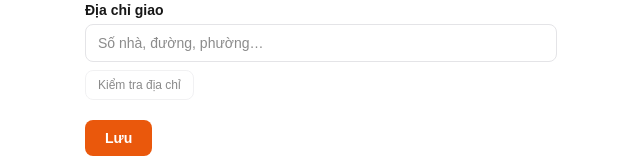
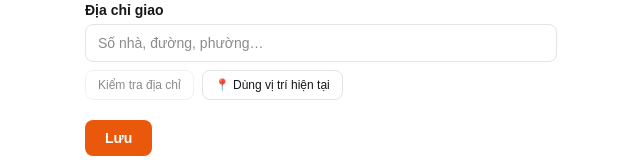
Before and after one commit to dang1412/platelyai, a Next.js app in the folder app/: page /profile in a window 1280 px wide. Shown: the part 310-470 px from the top of the page, without its empty margins (319-959 px from the left). Built offline with nearby package versions, Linux system fonts and the light colour scheme; no server answers.

Commit message:
feat(profile): nút 'Dùng vị trí hiện tại' ở địa chỉ — GPS hoặc geocode text, bấm sau thắng

```diff
--- a/app/src/app/profile/page.tsx
+++ b/app/src/app/profile/page.tsx
@@ -20,10 +20,13 @@ export default function ProfilePage() {
   const [address, setAddress] = useState("");
   const [showErrors, setShowErrors] = useState(false);
 
-  // Kết quả geocode địa chỉ (toạ độ lưu kèm để prefill mang sẵn gate bán kính).
+  // Toạ độ lưu kèm địa chỉ (để prefill mang sẵn gate bán kính). Nguồn: từ địa chỉ text
+  // (geocode) hoặc vị trí hiện tại (GPS). Bấm nút nào sau thì toạ độ đó thắng.
   const [geo, setGeo] = useState<LatLng | null>(null);
+  const [geoSource, setGeoSource] = useState<"address" | "current" | null>(null);
   const [geoErr, setGeoErr] = useState<string | null>(null);
   const [checking, setChecking] = useState(false);
+  const [locating, setLocating] = useState(false);
 
   // Trạng thái lưu.
   const [saving, setSaving] = useState(false);
@@ -45,19 +48,23 @@ export default function ProfilePage() {
       .finally(() => setLoaded(true));
   }, []);
 
-  // Đổi địa chỉ → toạ độ cũ không còn đúng, reset.
+  // Đổi địa chỉ text → toạ độ suy ra từ text không còn đúng, reset. Giữ toạ độ GPS (vị trí
+  // hiện tại) vì nó độc lập với text.
   const onAddressChange = (value: string) => {
     setAddress(value);
+    if (geoSource !== "current") {
       setGeo(null);
+      setGeoSource(null);
+    }
     setGeoErr(null);
     setSaved(false);
   };
 
+  // Lấy toạ độ TỪ ĐỊA CHỈ TEXT qua geocode.
   const checkAddress = async () => {
     const q = address.trim();
     if (!q) return;
     setChecking(true);
-    setGeo(null);
     setGeoErr(null);
     try {
       const res = await fetch(`/api/geocode?q=${encodeURIComponent(q)}`);
@@ -67,11 +74,40 @@ export default function ProfilePage() {
         return;
       }
       setGeo((await res.json()) as LatLng);
+      setGeoSource("address");
+      setSaved(false);
     } catch {
       setGeoErr("Lỗi mạng khi kiểm tra địa chỉ.");
     } finally {
       setChecking(false);
     }
+  };
+
+  // Lấy toạ độ TỪ VỊ TRÍ HIỆN TẠI qua trình duyệt (GPS).
+  const useCurrentLocation = () => {
+    if (typeof navigator === "undefined" || !navigator.geolocation) {
+      setGeoErr("Trình duyệt không hỗ trợ định vị.");
+      return;
+    }
+    setLocating(true);
+    setGeoErr(null);
+    navigator.geolocation.getCurrentPosition(
+      (pos) => {
+        setGeo({ lat: pos.coords.latitude, lng: pos.coords.longitude });
+        setGeoSource("current");
+        setSaved(false);
+        setLocating(false);
+      },
+      (err) => {
+        setGeoErr(
+          err.code === err.PERMISSION_DENIED
+            ? "Bạn đã từ chối quyền vị trí."
+            : "Không lấy được vị trí hiện tại.",
+        );
+        setLocating(false);
+      },
+      { enableHighAccuracy: true, timeout: 8000, maximumAge: 5 * 60_000 },
+    );
   };
 
   const phoneError = phone.trim() !== "" && !PHONE_RE.test(phone.trim());
@@ -152,18 +188,34 @@ export default function ProfilePage() {
               className={inputClass}
             />
             <div className="mt-2 flex flex-col gap-1">
+              <div className="flex flex-wrap gap-2">
                 <button
                   type="button"
                   onClick={checkAddress}
                   disabled={checking || address.trim() === ""}
-                className="self-start rounded-lg border border-border px-3 py-1.5 text-xs font-medium text-foreground hover:bg-surface-muted disabled:cursor-not-allowed disabled:opacity-50"
+                  className="rounded-lg border border-border px-3 py-1.5 text-xs font-medium text-foreground hover:bg-surface-muted disabled:cursor-not-allowed disabled:opacity-50"
                 >
                   {checking ? "Đang kiểm tra…" : "Kiểm tra địa chỉ"}
                 </button>
+                <button
+                  type="button"
+                  onClick={useCurrentLocation}
+                  disabled={locating}
+                  className="rounded-lg border border-border px-3 py-1.5 text-xs font-medium text-foreground hover:bg-surface-muted disabled:cursor-not-allowed disabled:opacity-50"
+                >
+                  {locating ? "Đang lấy vị trí…" : "📍 Dùng vị trí hiện tại"}
+                </button>
+              </div>
               {geoErr && <p className={errClass}>{geoErr}</p>}
               {geo && (
                 <p className="text-xs text-success">
-                  ✓ Đã xác định toạ độ ·{" "}
+                  ✓ Đã có toạ độ{" "}
+                  {geoSource === "current"
+                    ? "(vị trí hiện tại)"
+                    : geoSource === "address"
+                      ? "(từ địa chỉ)"
+                      : ""}{" "}
+                  ·{" "}
                   <a
                     href={`https://www.google.com/maps/search/?api=1&query=${geo.lat},${geo.lng}`}
                     target="_blank"
```
Lines whose indentation alone changed are shown as unchanged.
